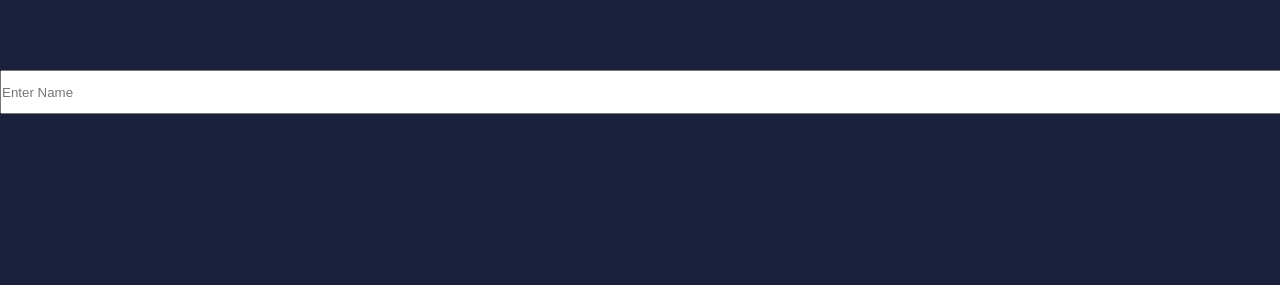
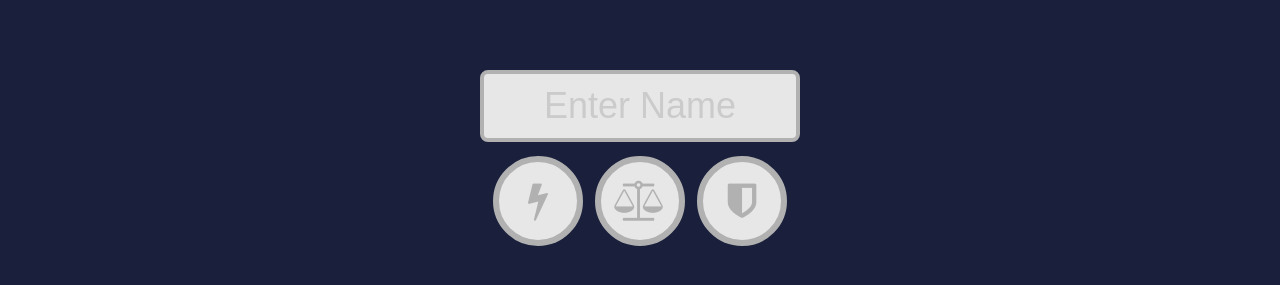
Before and after one commit to Aurora-Bailey/Lime, a website: page public/index.html in a window 1280 px wide. Shown: the part 135-420 px from the top of the page. Drawn offline with Linux system fonts and the light colour scheme.

Commit message:
Basic homepage

```diff
--- a/public/index.html
+++ b/public/index.html
@@ -57,6 +57,13 @@
         <div id="enter-name">
             <input id="enter-name-input" type="text" placeholder="Enter Name" />
         </div>
+        <div id="player-type"><div id="type-str">
+            <i class="fa fa-flash"></i>
+        </div><div id="type-bal">
+            <i class="fa fa-balance-scale"></i>
+        </div><div id="type-def">
+            <i class="fa fa-shield"></i>
+        </div></div>
     </div>
 
     <script src="min/script.min.js" type="text/javascript"></script>
--- a/public/sass/component/homepage.sass
+++ b/public/sass/component/homepage.sass
@@ -9,11 +9,66 @@
     font-size: 5vh
     padding: 10vh 0
     margin: 0
+    color: $background-contrast
 
   #enter-name
-    height: 5vh
-    font-size: 3vh
+    background-color: $primary
+    border: 0.5vh solid $primary-contrast
+    color: $primary-contrast
+    width: 39vh
+    height: 8vh
+    margin: 0 auto 1vh
+    border-radius: 1vh
 
     #enter-name-input
-      height: 100%
-      width: 100%
+      font-size: 4.5vh
+      width: 39vh
+      height: 8vh
+      border: none
+      background-color: transparent
+      text-align: center
+      color: darken($primary-contrast, 40%)
+
+      &::-webkit-input-placeholder /* WebKit, Blink, Edge */
+        color:     lighten($primary-contrast, 10%)
+      &:-moz-placeholder /* Mozilla Firefox 4 to 18 */
+         color:    lighten($primary-contrast, 10%)
+         opacity:  1
+      &::-moz-placeholder /* Mozilla Firefox 19+ */
+         color:    lighten($primary-contrast, 10%)
+         opacity:  1
+      &:-ms-input-placeholder  /* Internet Explorer 10-11 */
+         color:    lighten($primary-contrast, 10%)
+
+      &:focus
+        outline: none
+
+  #player-type
+    width: 40vh
+    margin: auto
+    text-align: center
+
+    div
+      line-height: 9.75vh
+      font-size: 5vh
+      width: 9.75vh
+      height: 9.75vh
+      margin: 0.75vh
+      background-color: $primary
+      border: 0.75vh solid $primary-contrast
+      color: $primary-contrast
+      border-radius: 20vh
+      display: inline-block
+      cursor: pointer
+
+      &:hover
+        background-color: lighten($primary, 20%)
+        border-color: lighten($primary-contrast, 20%)
+        color: lighten($primary-contrast, 20%)
+
+      &#type-str:hover
+        box-shadow: 0 0 5vh 0 rgba(255,0,0,1)
+      &#type-bal:hover
+        box-shadow: 0 0 5vh 0 rgba(0,255,0,1)
+      &#type-def:hover
+        box-shadow: 0 0 5vh 0 rgba(0,0,255,1)
```
Also changed, not shown: public/css/main.min.css (+1 -1 lines), public/min/style.min.css.
